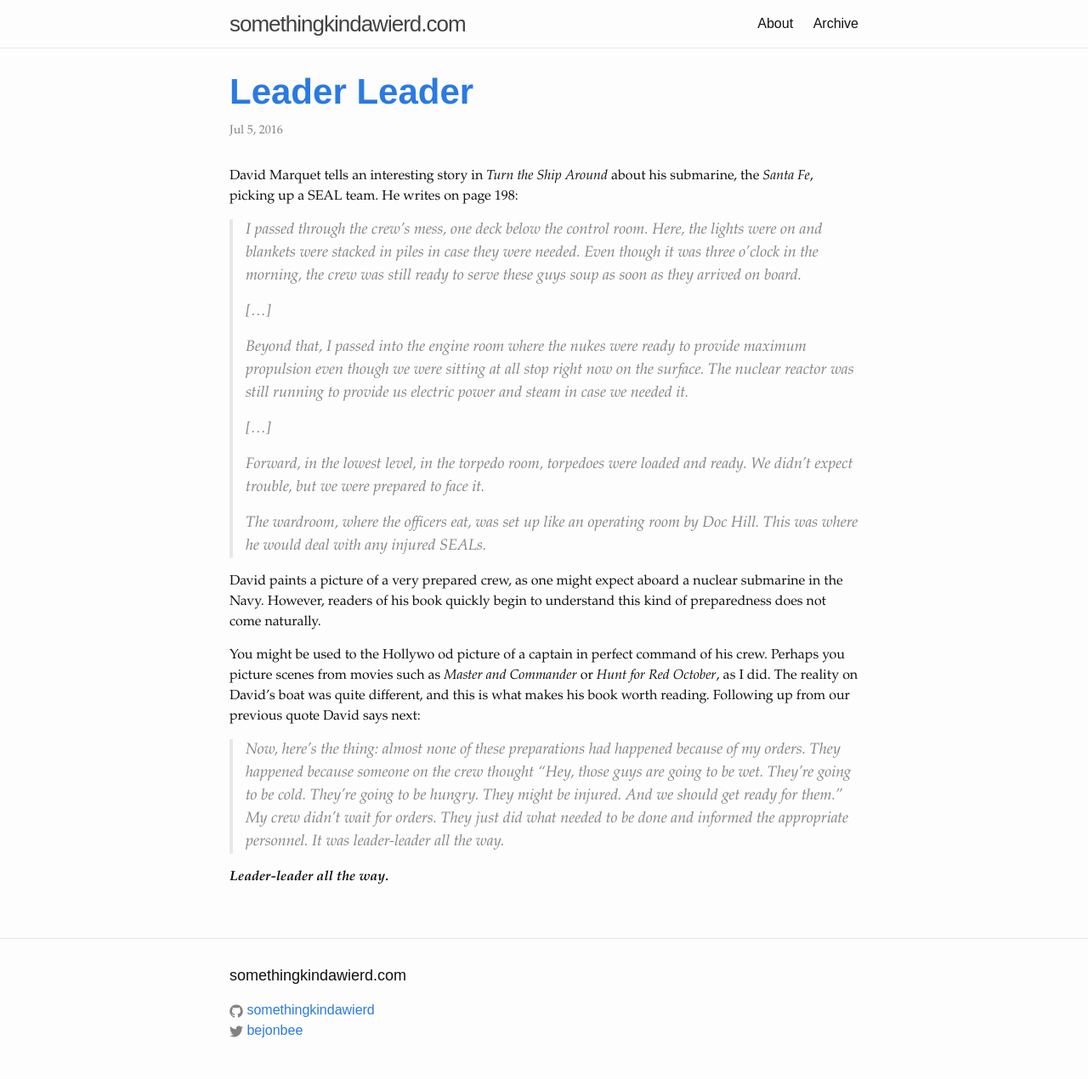
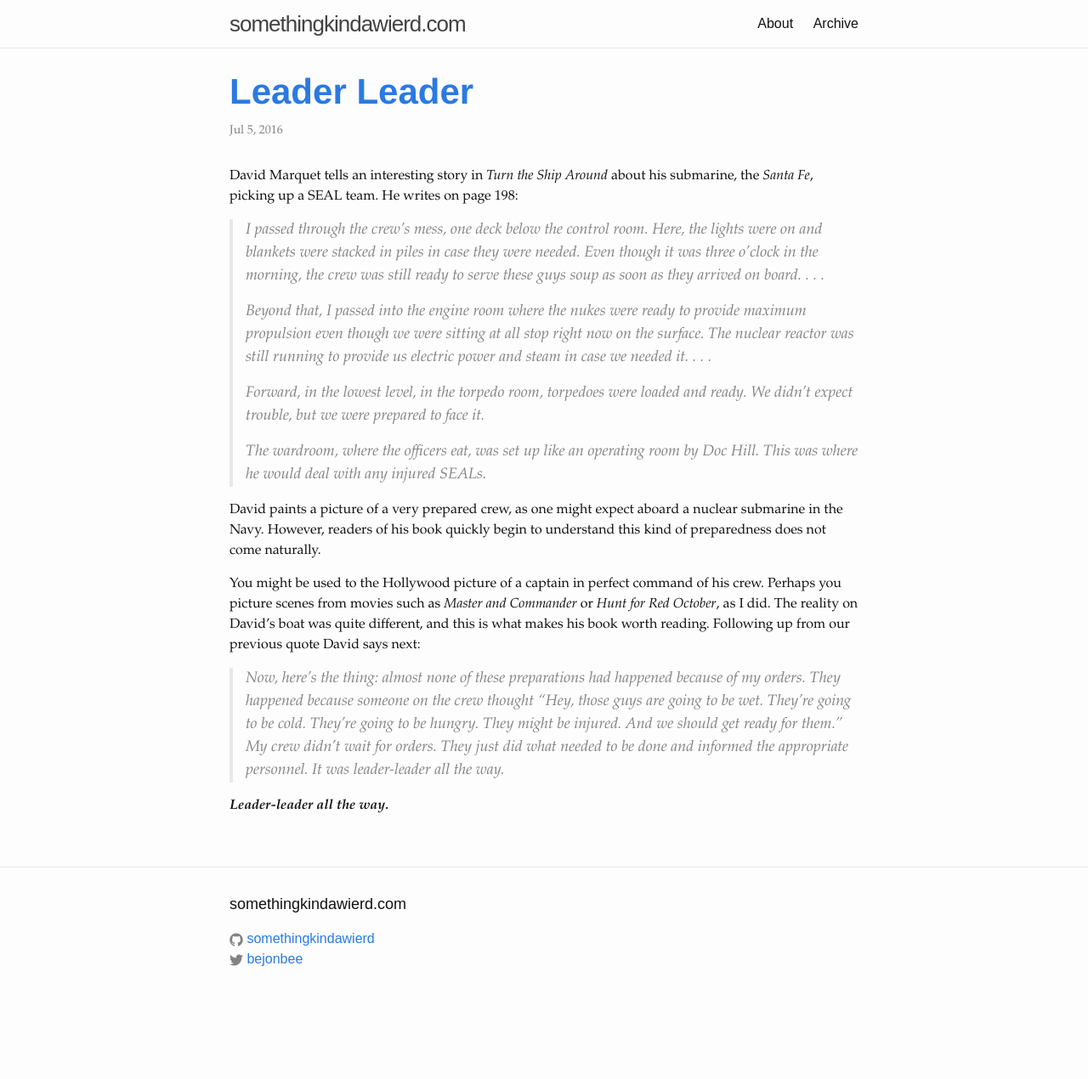
Before and after one commit to jonathan-beebe/somethingkindawierd.github.com, a Jekyll site: the page built from _posts/2016-07-05-leader-leader.md, in a window 1280 px wide. Shown: the whole page at 85% size. Built offline with Jekyll 4.4.1, drawn with Linux system fonts in a browser that asks for light colours; after the commit the page ends 1186 px from its top, so only the background shows below that.

Commit message:
Updated ellipses.
Fixed formatting of quote where text was omitted.

```diff
--- a/_posts/2016-07-05-leader-leader.md
+++ b/_posts/2016-07-05-leader-leader.md
@@ -5,13 +5,9 @@ tag: leadership book
 
 David Marquet tells an interesting story in _Turn the Ship Around_ about his submarine, the _Santa Fe_, picking up a SEAL team. He writes on page 198:
 
-> I passed through the crew’s mess, one deck below the control room. Here, the lights were on and blankets were stacked in piles in case they were needed. Even though it was three o’clock in the morning, the crew was still ready to serve these guys soup as soon as they arrived on board.
+> I passed through the crew’s mess, one deck below the control room. Here, the lights were on and blankets were stacked in piles in case they were needed. Even though it was three o’clock in the morning, the crew was still ready to serve these guys soup as soon as they arrived on board. . . .
 >
-> […]
->
-> Beyond that, I passed into the engine room where the nukes were ready to provide maximum propulsion even though we were sitting at all stop right now on the surface. The nuclear reactor was still running to provide us electric power and steam in case we needed it.
->
-> […]
+> Beyond that, I passed into the engine room where the nukes were ready to provide maximum propulsion even though we were sitting at all stop right now on the surface. The nuclear reactor was still running to provide us electric power and steam in case we needed it. . . .
 >
 > Forward, in the lowest level, in the torpedo room, torpedoes were loaded and ready. We didn’t expect trouble, but we were prepared to face it.
 >
@@ -19,7 +15,7 @@ David Marquet tells an interesting story in _Turn the Ship Around_ about his sub
 
 David paints a picture of a very prepared crew, as one might expect aboard a nuclear submarine in the Navy. However, readers of his book quickly begin to understand this kind of preparedness does not come naturally.
 
-You might be used to the Hollywo  od picture of a captain in perfect command of his crew. Perhaps you picture scenes from movies such as _Master and Commander_ or _Hunt for Red October_, as I did.  The reality on David’s boat was quite different, and this is what makes his book worth reading. Following up from our previous quote David says next:
+You might be used to the Hollywood picture of a captain in perfect command of his crew. Perhaps you picture scenes from movies such as _Master and Commander_ or _Hunt for Red October_, as I did.  The reality on David’s boat was quite different, and this is what makes his book worth reading. Following up from our previous quote David says next:
 
 > Now, here’s the thing: almost none of these preparations had happened because of my orders. They happened because someone on the crew thought “Hey, those guys are going to be wet. They’re going to be cold. They’re going to be hungry. They might be injured. And we should get ready for them.” My crew didn’t wait for orders. They just did what needed to be done and informed the appropriate personnel. It was leader-leader all the way.
 
```
